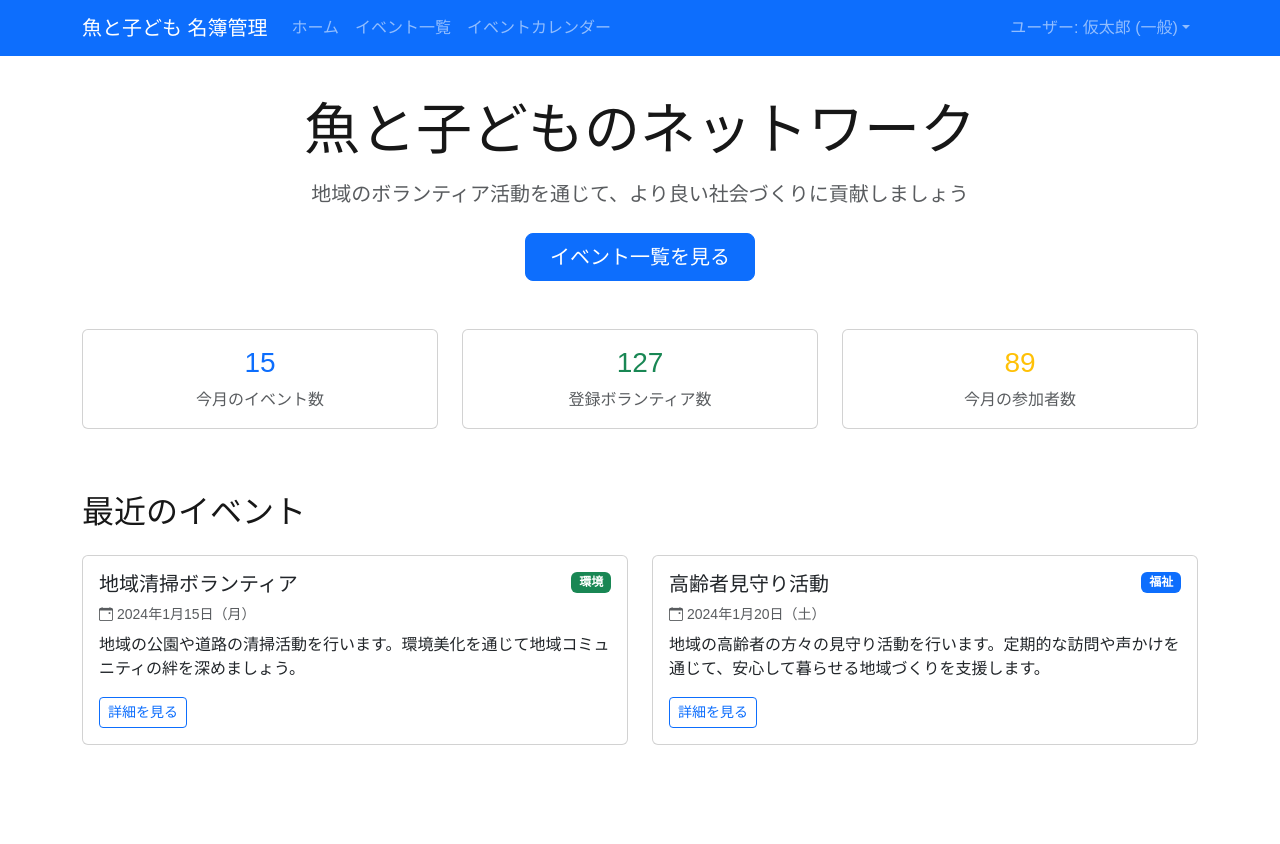
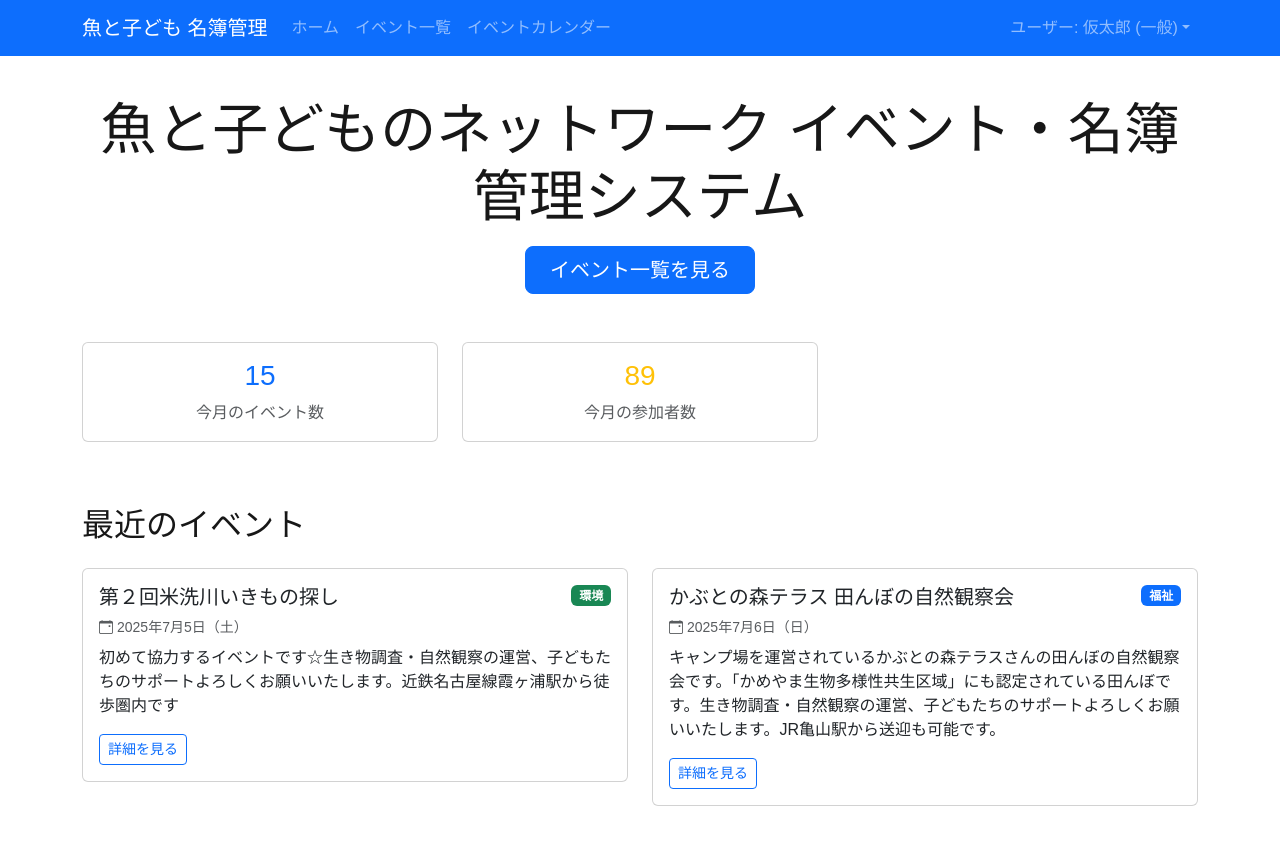
Before and after one commit to ogawa-gorilla/sakanatokodomo, a Next.js app: page / in a window 1280 px wide. Shown: the top 844 px of the page. Before the commit the page ends 809 px from the top, so only its background shows below. Built offline with nearby package versions, Linux system fonts and the light colour scheme.

Commit message:
レイアウト整理

```diff
--- a/src/app/events/page.tsx
+++ b/src/app/events/page.tsx
@@ -90,14 +90,11 @@ export default function EventsPage() {
     }
 
     return (
-        <Container className="py-4">
+        <Container className="py-4 mt-5">
             {/* ページヘッダー */}
             <Row className="mb-4">
                 <Col>
-                    <h1 className="h2 mb-3">ボランティアイベント一覧</h1>
-                    <p className="text-muted">
-                        地域のボランティア活動に参加して、より良い社会づくりに貢献しましょう
-                    </p>
+                    <h1 className="h2 mb-3">イベント一覧</h1>
                 </Col>
             </Row>
 
--- a/src/app/page.tsx
+++ b/src/app/page.tsx
@@ -15,10 +15,9 @@ export default function Home() {
             {/* ヒーローセクション */}
             <Row className="mb-5">
                 <Col className="text-center">
-                    <h1 className="display-4 mb-3">魚と子どものネットワーク</h1>
-                    <p className="lead text-muted mb-4">
-                        地域のボランティア活動を通じて、より良い社会づくりに貢献しましょう
-                    </p>
+                    <h1 className="display-4 mb-3">
+                        魚と子どものネットワーク イベント・名簿管理システム
+                    </h1>
                     <Button
                         variant="primary"
                         size="lg"
@@ -43,16 +42,6 @@ export default function Home() {
                 <Col md={4} className="mb-3">
                     <Card className="text-center h-100">
                         <Card.Body>
-                            <h3 className="text-success mb-2">127</h3>
-                            <p className="text-muted mb-0">
-                                登録ボランティア数
-                            </p>
-                        </Card.Body>
-                    </Card>
-                </Col>
-                <Col md={4} className="mb-3">
-                    <Card className="text-center h-100">
-                        <Card.Body>
                             <h3 className="text-warning mb-2">89</h3>
                             <p className="text-muted mb-0">今月の参加者数</p>
                         </Card.Body>
@@ -70,7 +59,7 @@ export default function Home() {
                                 <Card.Body>
                                     <div className="d-flex justify-content-between align-items-start mb-2">
                                         <h5 className="card-title mb-0">
-                                            地域清掃ボランティア
+                                            第２回米洗川いきもの探し
                                         </h5>
                                         <span className="badge bg-success">
                                             環境
@@ -78,10 +67,10 @@ export default function Home() {
                                     </div>
                                     <p className="text-muted small mb-2">
                                         <i className="bi bi-calendar-event me-1"></i>
-                                        2024年1月15日（月）
+                                        2025年7月5日（土）
                                     </p>
                                     <p className="card-text">
-                                        地域の公園や道路の清掃活動を行います。環境美化を通じて地域コミュニティの絆を深めましょう。
+                                        初めて協力するイベントです☆生き物調査・自然観察の運営、子どもたちのサポートよろしくお願いいたします。近鉄名古屋線霞ヶ浦駅から徒歩圏内です
                                     </p>
                                     <Button variant="outline-primary" size="sm">
                                         詳細を見る
@@ -94,7 +83,7 @@ export default function Home() {
                                 <Card.Body>
                                     <div className="d-flex justify-content-between align-items-start mb-2">
                                         <h5 className="card-title mb-0">
-                                            高齢者見守り活動
+                                            かぶとの森テラス 田んぼの自然観察会
                                         </h5>
                                         <span className="badge bg-primary">
                                             福祉
@@ -102,10 +91,10 @@ export default function Home() {
                                     </div>
                                     <p className="text-muted small mb-2">
                                         <i className="bi bi-calendar-event me-1"></i>
-                                        2024年1月20日（土）
+                                        2025年7月6日（日）
                                     </p>
                                     <p className="card-text">
-                                        地域の高齢者の方々の見守り活動を行います。定期的な訪問や声かけを通じて、安心して暮らせる地域づくりを支援します。
+                                        キャンプ場を運営されているかぶとの森テラスさんの田んぼの自然観察会です。「かめやま生物多様性共生区域」にも認定されている田んぼです。生き物調査・自然観察の運営、子どもたちのサポートよろしくお願いいたします。JR亀山駅から送迎も可能です。
                                     </p>
                                     <Button variant="outline-primary" size="sm">
                                         詳細を見る
--- a/src/app/public/events/page.tsx
+++ b/src/app/public/events/page.tsx
@@ -99,10 +99,7 @@ export default function EventsPage() {
             {/* ページヘッダー */}
             <Row className="mb-4">
                 <Col>
-                    <h1 className="h2 mb-3">ボランティアイベント一覧</h1>
-                    <p className="text-muted">
-                        地域のボランティア活動に参加して、より良い社会づくりに貢献しましょう
-                    </p>
+                    <h1 className="h2 mb-3">イベント一覧</h1>
                 </Col>
             </Row>
 
```
